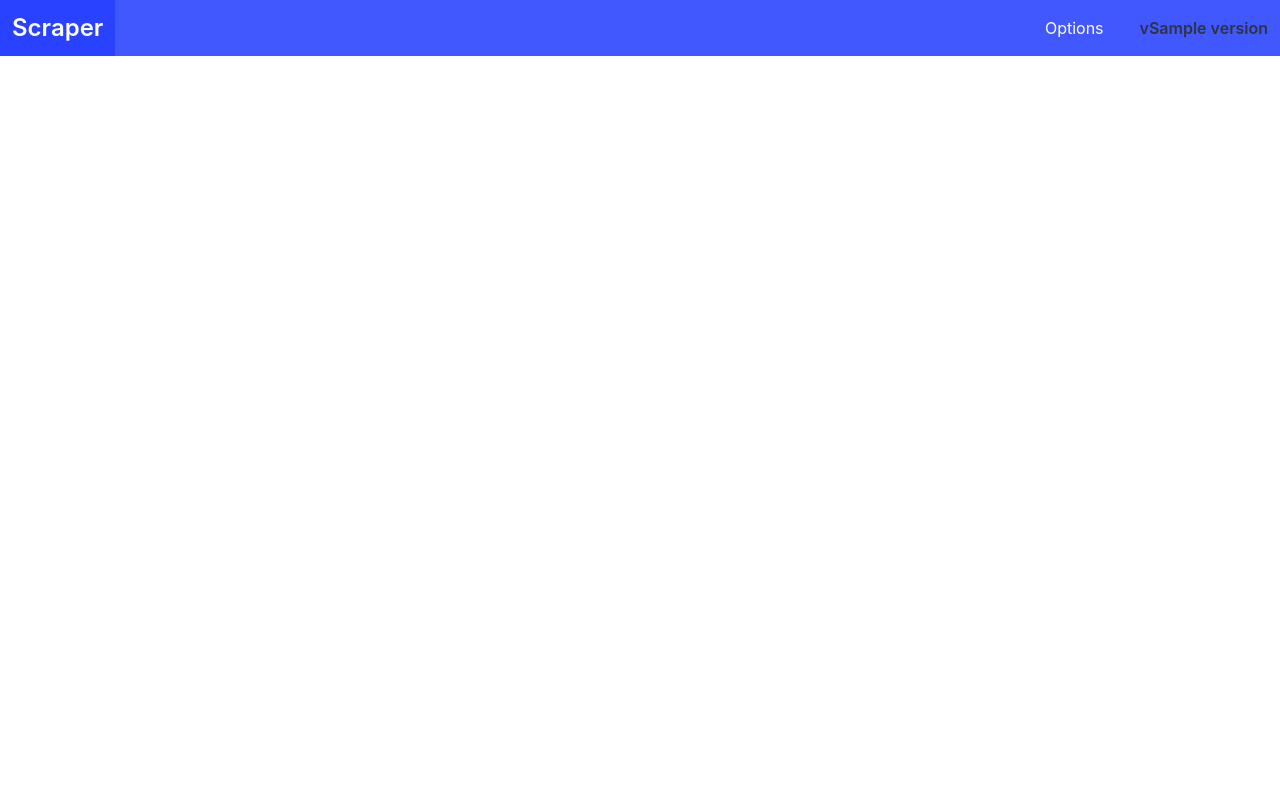
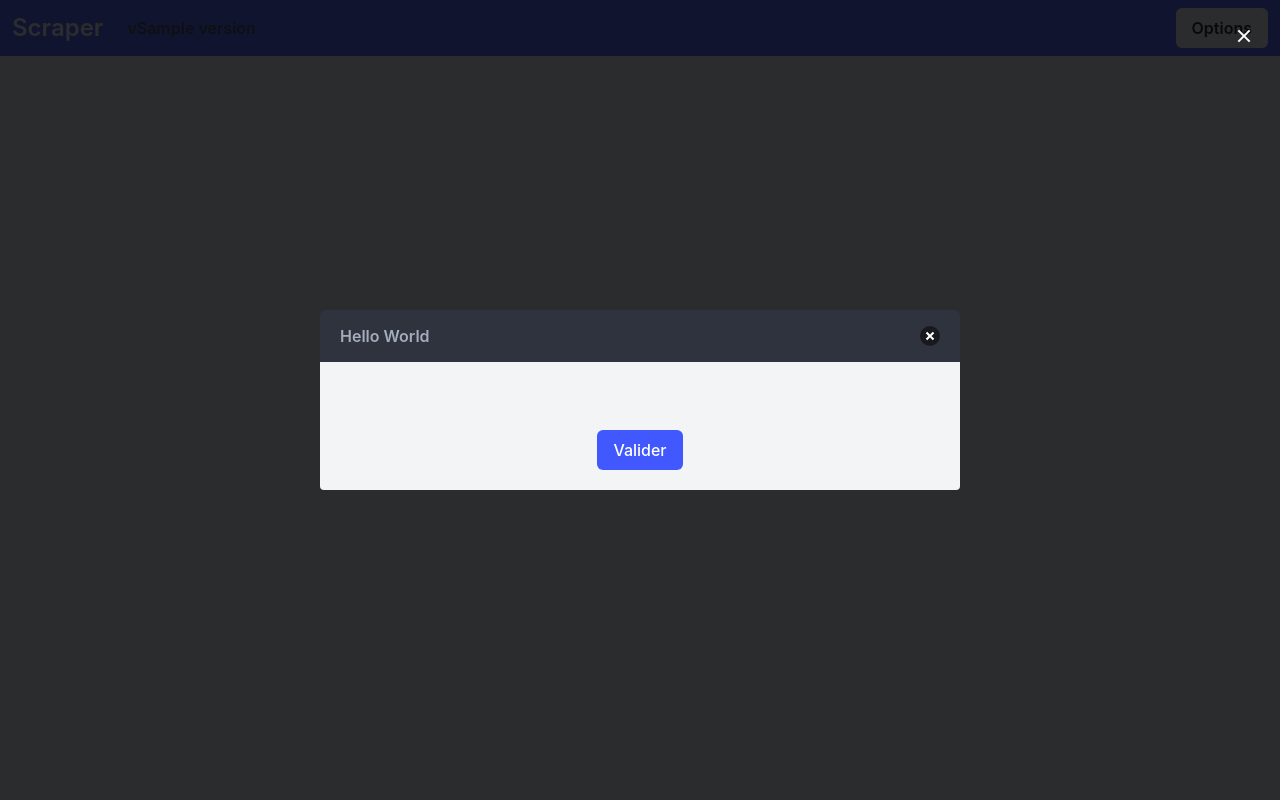
Before and after one commit to polymny/scraper, a Python web app: template templates/plotly.html in a window 1280 px wide, after a click on "Options". Run offline with Jinja, Linux system fonts and the light colour scheme; the template is opened without the code that fills it: most values are stand-ins (such as "Sample title", 1, 10 or a date in 2020).

Commit message:
Cleaner UI

```diff
--- a/templates/base.html
+++ b/templates/base.html
@@ -31,13 +31,14 @@
                 </a>
             </div>
             <div id="navbarBasicExample" class="navbar-menu">
-
+                <div class="navbar-start">
+                    <div class="navbar-item">
+                        <strong>v{{ version }}</strong>
+                    </div>
+                </div>
                 <div class="navbar-end">
                     {% block extranavbar %}
                     {% endblock extranavbar %}
-                    <div class="navbar-item">
-                        <strong>v{{ version }}</strong>
-                    </div>
                 </div>
             </div>
         </nav>
--- a/templates/plotly.html
+++ b/templates/plotly.html
@@ -31,8 +31,10 @@ canvas.main {
 
 {% block extranavbar %}
 <div class="navbar-item">
-    <div class="navbar-item js-modal-trigger" data-target="options-modal">
-        Options
+    <div class="buttons">
+        <a class="button is-white js-modal-trigger" data-target="options-modal">
+            <strong>Options</strong>
+        </a>
     </div>
 </div>
 {% endblock extranavbar %}
@@ -55,7 +57,22 @@ canvas.main {
 
 <div id="options-modal" class="modal">
     <div class="modal-background"></div>
-    <div id="controls" class="modal-content"></div>
+    <div class="modal-content">
+        <article class="message">
+            <div class="message-header">
+                <p>Hello World</p>
+                <button class="delete close-button" aria-label="delete"></button>
+            </div>
+            <div class="message-body content">
+                <div id="controls"></div>
+                <div class="has-text-centered">
+                    <button class="button is-link mt-6 close-button">
+                        Valider
+                    </button>
+                </div>
+            </div>
+        </article>
+    </div>
     <button class="modal-close is-large" aria-label="close"></button>
 </div>
 {% endblock content %}
@@ -63,6 +80,55 @@ canvas.main {
 {% block extrajs %}
 <script src="/static/plot.js"></script>
 <script>
+    document.addEventListener('DOMContentLoaded', () => {
+        // Functions to open and close a modal
+        function openModal($el) {
+            $el.classList.add('is-active');
+        }
+
+        function closeModal($el) {
+            $el.classList.remove('is-active');
+        }
+
+        function closeAllModals() {
+            (document.querySelectorAll('.modal') || []).forEach(($modal) => {
+                closeModal($modal);
+            });
+        }
+
+        // Add a click event on buttons to open a specific modal
+        (document.querySelectorAll('.js-modal-trigger') || []).forEach(($trigger) => {
+            const modal = $trigger.dataset.target;
+            const $target = document.getElementById(modal);
+
+            $trigger.addEventListener('click', () => {
+                openModal($target);
+            });
+        });
+
+        // Add a click event on various child elements to close the parent modal
+        (document.querySelectorAll('.modal-background, .modal-close, .modal-card-head .delete, .modal-card-foot .button') || []).forEach(($close) => {
+            const $target = $close.closest('.modal');
+
+            $close.addEventListener('click', () => {
+                closeModal($target);
+            });
+        });
+
+        (document.querySelectorAll('.close-button') || []).forEach(($close) => {
+            $close.addEventListener('click', () => {
+                closeAllModals();
+            });
+        });
+
+        // Add a keyboard event to close all modals
+        document.addEventListener('keydown', (event) => {
+            if(event.key === "Escape") {
+                closeAllModals();
+            }
+        });
+    });
+
     (async function() {
         const Plot = await initPlot();
         Plot.main();
```
